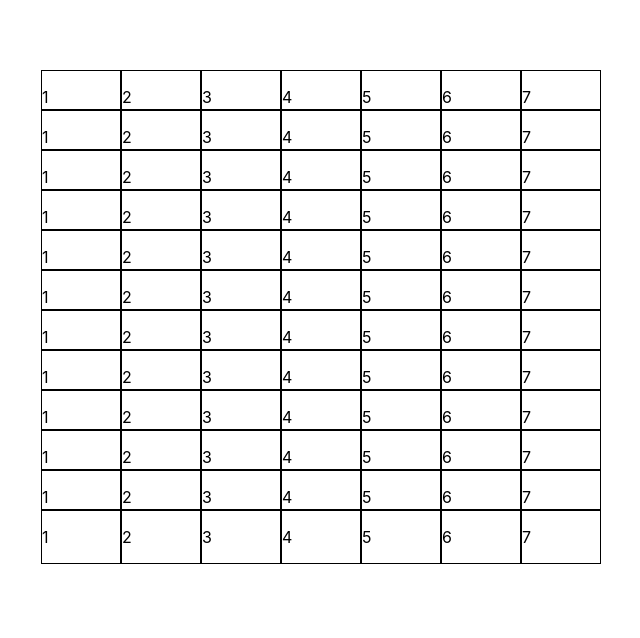
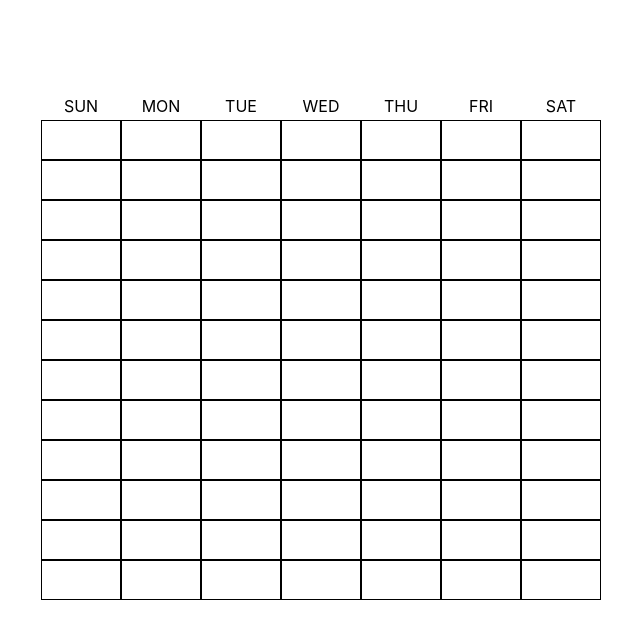
Before and after one commit to EmilyLow/event-scheduler, a React (Create React App) app: page / in a window 1280 px wide. Shown: the top 638 px of the page, without its empty margins (49-689 px from the left). Built offline with nearby package versions, Linux system fonts and the light colour scheme.

Commit message:
Basic day labels added

```diff
--- a/src/App.js
+++ b/src/App.js
@@ -32,6 +32,7 @@ function App() {
 
 const Layout = styled.div`
   margin-left: 50px;
+  margin-top: 80px;
 
 
 `
--- /dev/null
+++ b/src/components/DayLabel.js
@@ -0,0 +1,69 @@
+import styled from "styled-components";
+
+function DayLabel({day}) {
+
+
+    let dayName = "";
+
+     switch (day) {
+
+        case 0:
+            dayName = "SUN";
+            break;
+        case 1:
+            dayName = "MON";
+            break;
+        case 2:
+            dayName = "TUE";
+            break;
+        case 3:
+            dayName = "WED";
+            break;
+        case 4:
+            dayName = "THU";
+            break;
+        case 5:
+            dayName = "FRI";
+            break;
+        case 6:
+            dayName = "SAT";
+
+      }
+
+    return(
+        <LabelBlock day={day}>
+           <StyledP>{dayName}</StyledP>
+        </LabelBlock>
+    );
+}
+
+export default DayLabel;
+
+/*
+ grid-column: ${(props) => props.day};
+    grid-row: ${(props) => props.hour + 2} / span 4;
+
+    */
+const LabelBlock = styled.div`
+
+    grid-column-start: ${(props) => props.day + 2};
+    grid-column-end: span 1;
+    grid-row-start: 1;
+    grid-row-end: span 1;
+
+    // border: 1px solid grey;
+    // background-color: green;
+
+
+
+
+
+`
+
+const StyledP = styled.p`
+    text-align: center;
+
+
+
+
+`
--- a/src/components/Hour.js
+++ b/src/components/Hour.js
@@ -5,7 +5,7 @@ function Hour({day, hour}) {
 
     return(
         <HourBlock day={day} hour={hour}>
-           <p>{day}</p>
+
         </HourBlock>
     );
 }
@@ -19,12 +19,13 @@ export default Hour;
     */
 const HourBlock = styled.div`
 
-    grid-column-start: ${(props) => props.day + 1};
+    grid-column-start: ${(props) => props.day + 2};
     grid-column-end: span 1;
     grid-row-start: ${(props) => props.hour *4 + 2};
     grid-row-end: span 4;
 
     border: 1px solid black;
+    // background-color: blue;
 
 
 `
--- /dev/null
+++ b/src/components/HourLabel.js
@@ -0,0 +1,30 @@
+import styled from "styled-components";
+
+function HourLabel({hour, startTime}) {
+
+
+    return(
+        <LabelBlock hour={hour}>
+           <p>{hour + startTime}</p>
+        </LabelBlock>
+    );
+}
+
+export default HourLabel;
+
+/*
+ grid-column: ${(props) => props.day};
+    grid-row: ${(props) => props.hour + 2} / span 4;
+
+    */
+const LabelBlock = styled.div`
+
+    grid-column-start: 1;
+    grid-column-end: span 1;
+    grid-row-start: ${(props) => props.hour *4 + 2};
+    grid-row-end: span 4;
+
+    border: 1px solid grey;
+
+
+`
--- a/src/components/Schedule.js
+++ b/src/components/Schedule.js
@@ -1,28 +1,48 @@
 import { useContext } from "react";
 import styled from "styled-components";
-import Day from "./Day";
-import HourBar from "./HourBar"
+
 import Hour from "./Hour";
+import DayLabel from "./DayLabel";
+import HourLabel from "./HourLabel";
 
 
 
 function Schedule({settings}) {
 
 
-
+    //Should I have an array of top days and side hours as well?
+    //Also should have an array of events
+    //Is there a way to have an "events" component that slots in without having its own parent?
 
     let hours = [];
 
     for (let i = 0; i < settings.numDays; i++) {
        for (let j = 0; j < settings.numHours; j++) {
-        hours.push(<Hour day={i+1} hour={j+1}/>)
+           //Note! Changing from 0 start to 1 start here.
+           //Consider if this should be done elsewhere, based off how Date() works.
+           //Removing that for now
+        hours.push(<Hour day={i} hour={j}/>)
      }
     }
+
+    let dayLabels = [];
+    for (let i = 0; i < settings.numDays; i++) {
+        dayLabels.push(<DayLabel day = {i}/>);
+    }
+
+    let hourLabels = [];
+    for (let i = 0; i < settings.numHours; i++) {
+        hourLabels.push(<HourLabel hour = {i} startTime = {settings.startTime}/>);
+    }
+
+
 
     return(
         <ScheduleContainer settings={settings}>
             {/* <HourBar settings={settings}/> */}
             {hours}
+            {dayLabels}
+            {/* {hourLabels} */}
 
         </ScheduleContainer>
     );
@@ -32,7 +52,7 @@ const ScheduleContainer = styled.div`
    display: grid;
 
    grid-template-columns: 40px repeat(${(props) => props.settings.numDays}, 80px);
-   grid-template-rows: 30px repeat(${(props) => props.settings.numHours * 4}, 10px);
+   grid-template-rows: 40px repeat(${(props) => props.settings.numHours * 4}, 10px);
 
 
 `
```
